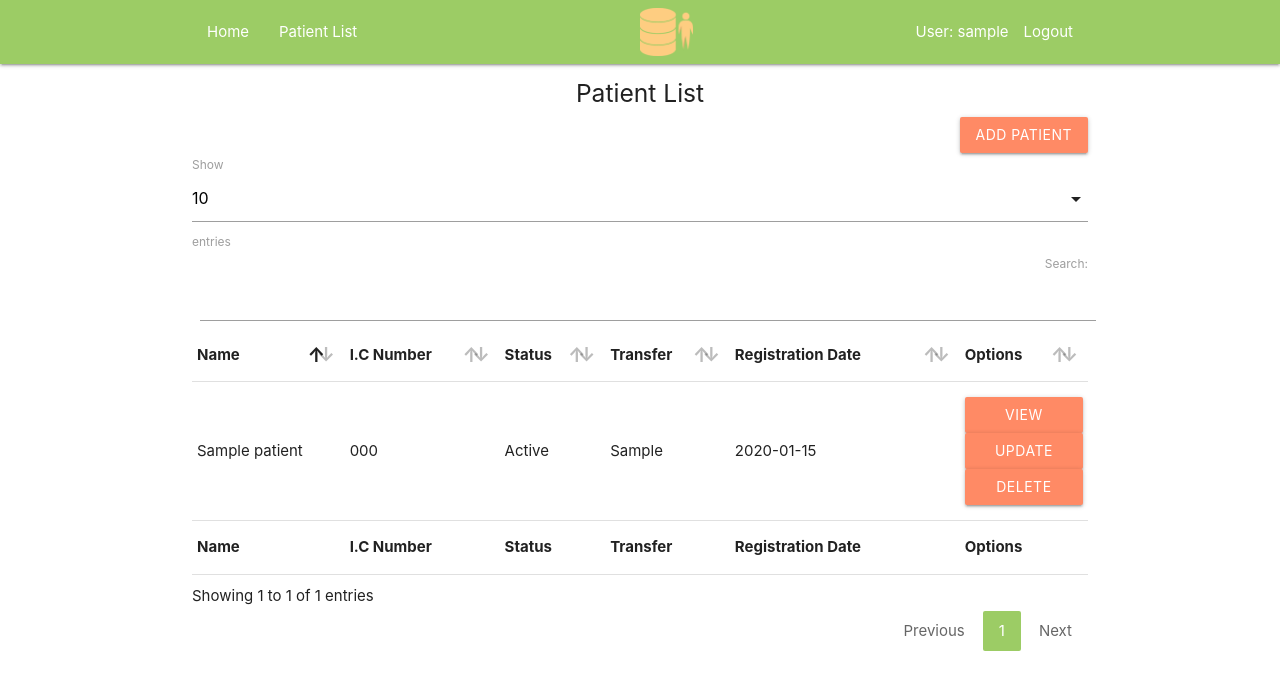
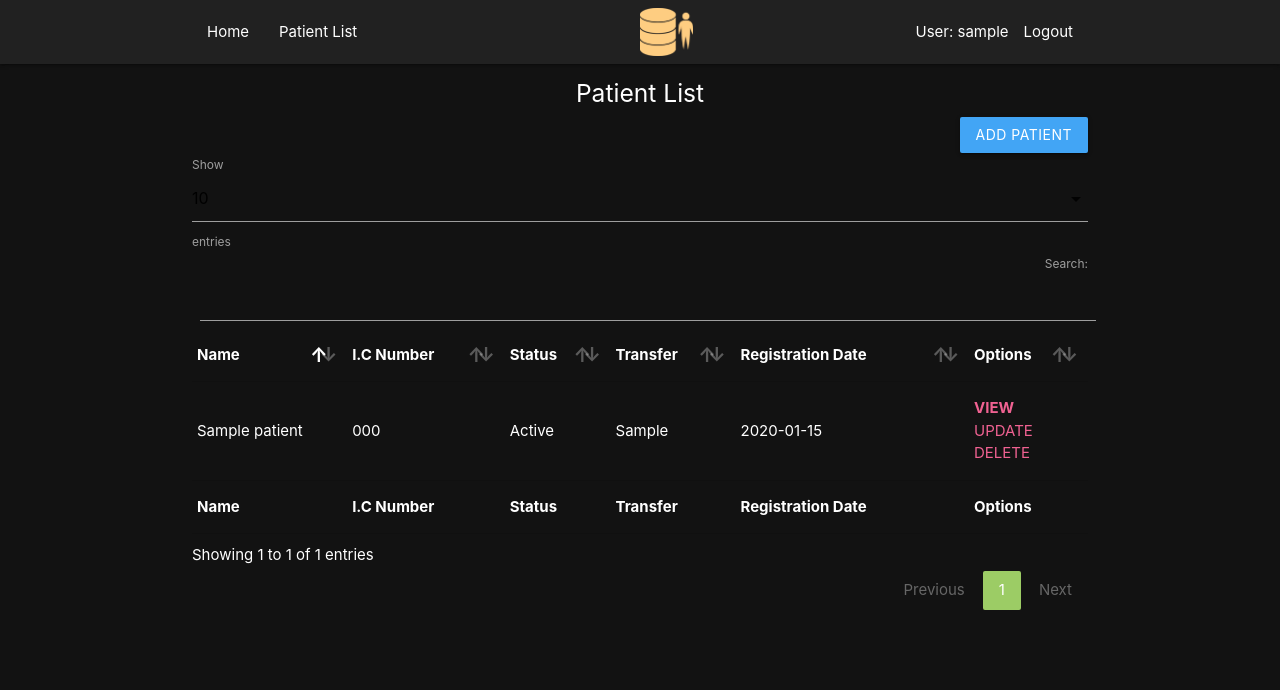
Before and after one commit to feinz/localpatient, a Django app: page /catalog/patient_list/ in a window 1280 px wide. Shown: the top 690 px of the page. Run offline with Django 3.2, Linux system fonts and the light colour scheme; a user stored in the database is signed in; tables that the repository leaves empty hold one stand-in row (values such as "Sample post").

Commit message:
DARK MODE

```diff
--- a/catalog/templates/base_generic.html
+++ b/catalog/templates/base_generic.html
@@ -36,17 +36,17 @@
     border: 0;
   }
   .btn {
-    background-color: #ff8a65;
+    background-color: #42A5F5;
   }
   .btn:hover {
-    background-color: #ff7043;
+    background-color: #ec407a;
   }
   </style>
 </head>
-<body>
+<body style="background-color: #121212; color: white;">
 {% block sidebar %}
 {% comment %} nav bar color {% endcomment %}
-<nav class="light-green lighten-1" role="navigation">
+<nav class="grey darken-4" role="navigation">
   <div class="nav-wrapper container">
     <a href="{% url 'index' %}"><img style="margin: 0; position: absolute; top: 50%; -ms-transform: translateY(-50%); transform: translateY(-50%);" id="logo-container" href="#" class="center brand-logo" src="{% static 'logo/logo.png' %}"></a>
     <a href="#" data-target="mobile" class="sidenav-trigger"><i class="material-icons white-text">menu</i></a>
--- a/catalog/templates/catalog/patient_list.html
+++ b/catalog/templates/catalog/patient_list.html
@@ -23,9 +23,14 @@
     <td>{{patient.transfer}}</td>
     <td>{{patient.time_registered|date:"Y-m-d"}}</td>
     <td>
-      <button style="width: 100%;" class='waves-effect waves-light btn' onclick="location.href='{{ patient.get_absolute_url }}'" type="button">View</button></br>
+      <div class="card-action">
+      <a href="{{ patient.get_absolute_url }}" style="color: #f06292;"><b>VIEW</b></a></br>
+      <a href="{{ patient.get_absolute_url }}/update/" style="color: #f06292;">UPDATE</a></br>
+      <a href="{{ patient.get_absolute_url }}/delete/" style="color: #f06292;">DELETE</a>
+      </div>
+      {% comment %} <button style="width: 100%;" class='waves-effect waves-light btn' onclick="location.href='{{ patient.get_absolute_url }}'" type="button">View</button></br>
       <button style="width: 100%;" class='waves-effect waves-light btn' onclick="location.href='{{ patient.get_absolute_url }}/update/'" type="button">Update</button></br>
-      <button style="width: 100%;" class='waves-effect waves-light btn' onclick="location.href='{{ patient.get_absolute_url }}/delete/'" type="button">Delete</button>
+      <button style="width: 100%;" class='waves-effect waves-light btn' onclick="location.href='{{ patient.get_absolute_url }}/delete/'" type="button">Delete</button> {% endcomment %}
     </td>
   </tr>
   {% endfor %}
```
Also changed, not shown: catalog/templates/catalog/patient_detail.html (+4 -4 lines), catalog/templates/index.html (+62 -8 lines).
